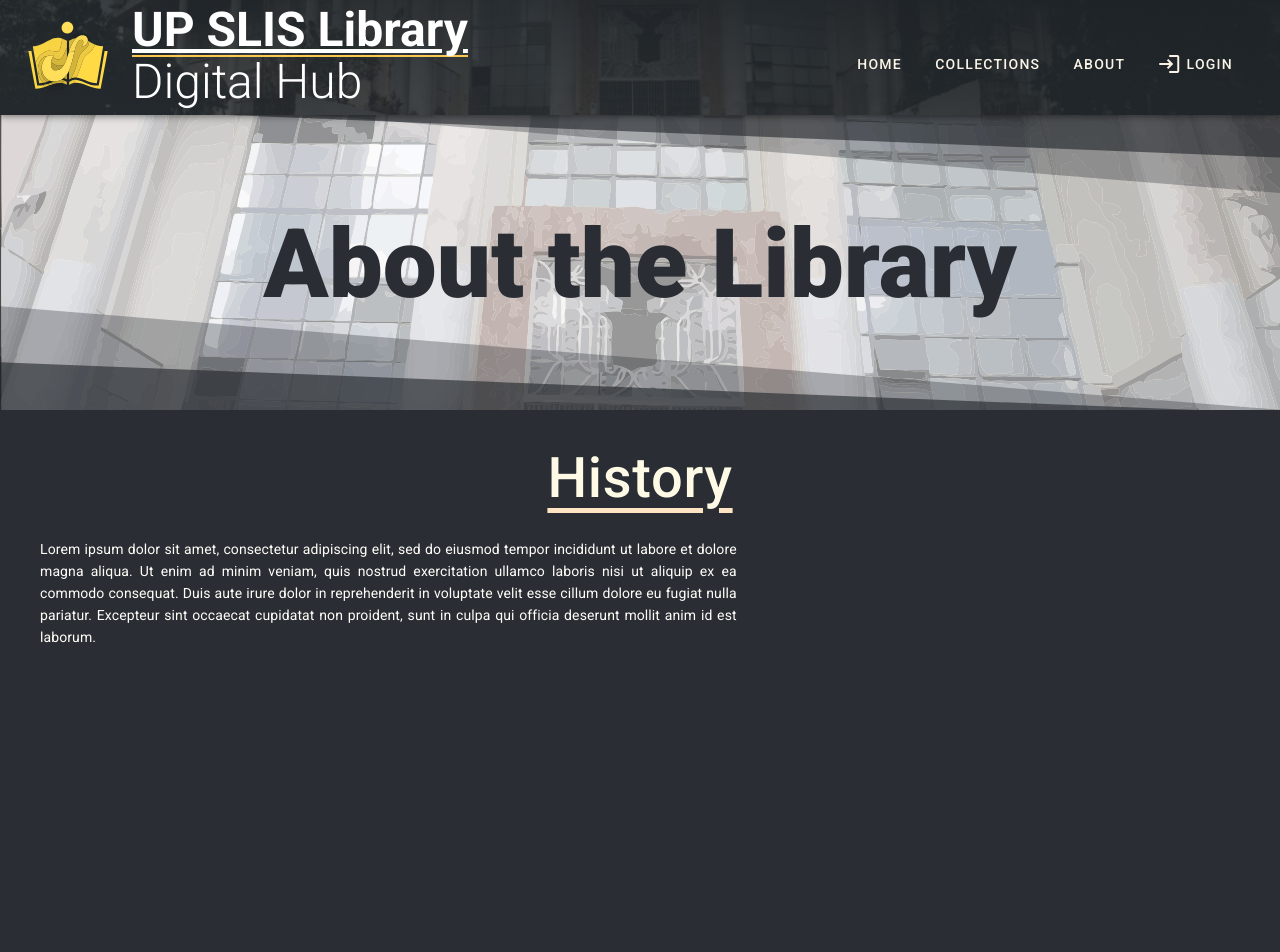
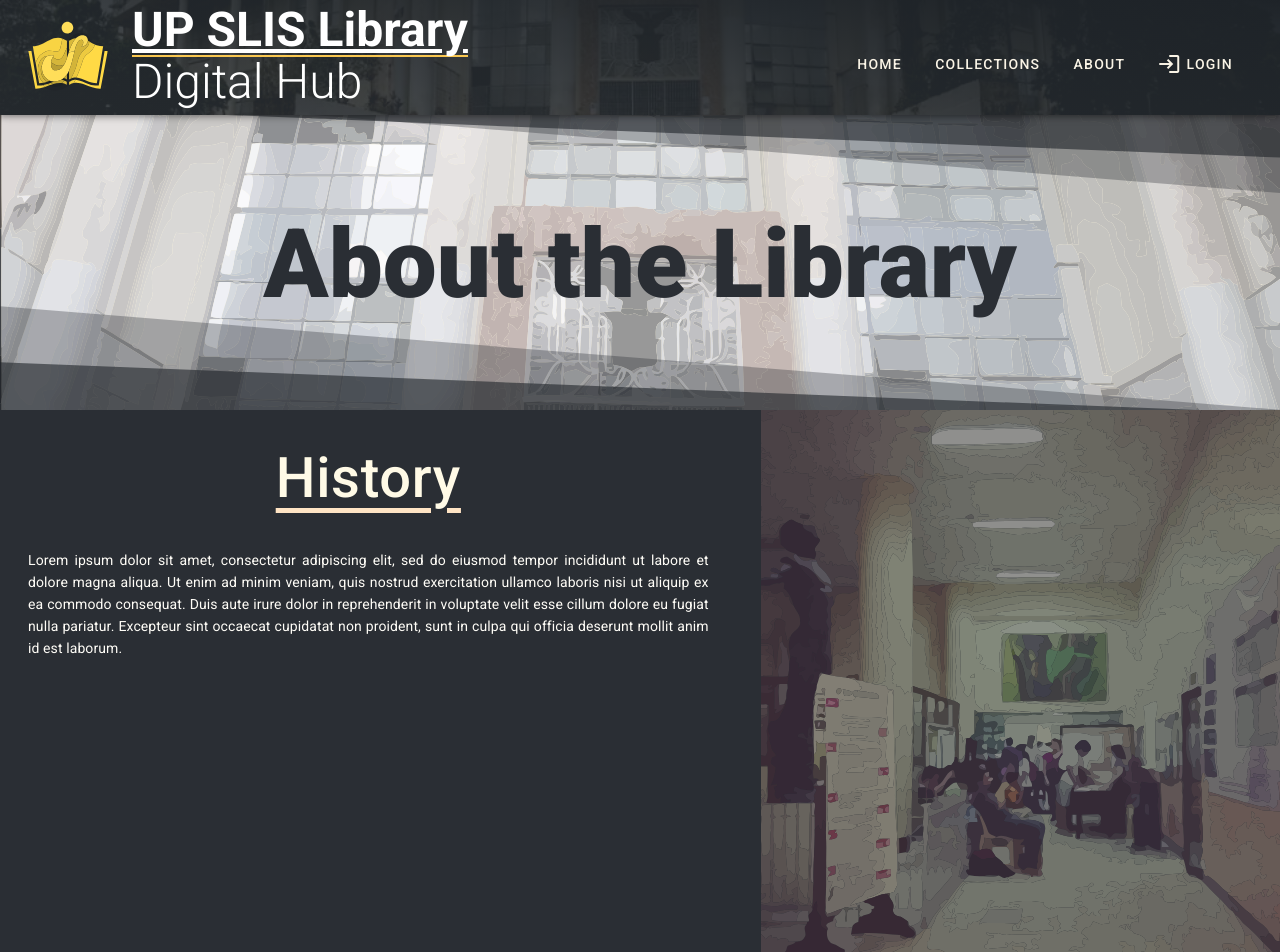
Before and after one commit to ajvtuliao/slis-digihub, a Vue app in the folder frontend/: page /about in a window 1280 px wide. Shown: the top 952 px of the page. Built offline with nearby package versions, Linux system fonts and the light colour scheme.

Commit message:
added pic for history part of about

```diff
--- a/frontend/src/views/AboutView.vue
+++ b/frontend/src/views/AboutView.vue
@@ -28,15 +28,17 @@
         rounded="0"
         height="40em"
       >
-        <v-row align="center" justify="center pt-9">
-          <v-card-title class="history ">History</v-card-title>
-        </v-row>
         <v-row>
           <v-col cols="7">
-            <v-card-text class="histext mx-5 px-5 text-justify">Lorem ipsum dolor sit amet, consectetur adipiscing elit, sed do eiusmod tempor incididunt ut labore et dolore magna aliqua. Ut enim ad minim veniam, quis nostrud exercitation ullamco laboris nisi ut aliquip ex ea commodo consequat. Duis aute irure dolor in reprehenderit in voluptate velit esse cillum dolore eu fugiat nulla pariatur. Excepteur sint occaecat cupidatat non proident, sunt in culpa qui officia deserunt mollit anim id est laborum.</v-card-text>
+            <v-row align="center" justify="center" class="pt-9">
+              <v-card-title class="history">History</v-card-title>
+            </v-row>
+            <v-row>
+              <v-card-text class="histext mx-5 px-5 text-justify">Lorem ipsum dolor sit amet, consectetur adipiscing elit, sed do eiusmod tempor incididunt ut labore et dolore magna aliqua. Ut enim ad minim veniam, quis nostrud exercitation ullamco laboris nisi ut aliquip ex ea commodo consequat. Duis aute irure dolor in reprehenderit in voluptate velit esse cillum dolore eu fugiat nulla pariatur. Excepteur sint occaecat cupidatat non proident, sunt in culpa qui officia deserunt mollit anim id est laborum.</v-card-text>
+            </v-row>
           </v-col>
           <v-col cols="5">
-
+            <v-img src="../assets/history.svg" class="histimg mt-n3"></v-img>
           </v-col>
         </v-row>
       </v-card>
@@ -131,12 +133,16 @@ export default {
   .history {
     font-size: 3.5em;
     color: #fffae6;
+    padding-bottom: 0.7em;
     text-decoration: underline;
     text-decoration-color: bisque;
     text-underline-offset: 0.20em;
   }
   .histext {
     color:#fffdf7;
+  }
+  .histimg {
+    height: 40em;
   }
   .mission {
     font-size: 3.5em;
```
Also changed, not shown: frontend/src/assets/history.png (added), frontend/src/assets/history.svg (added).
